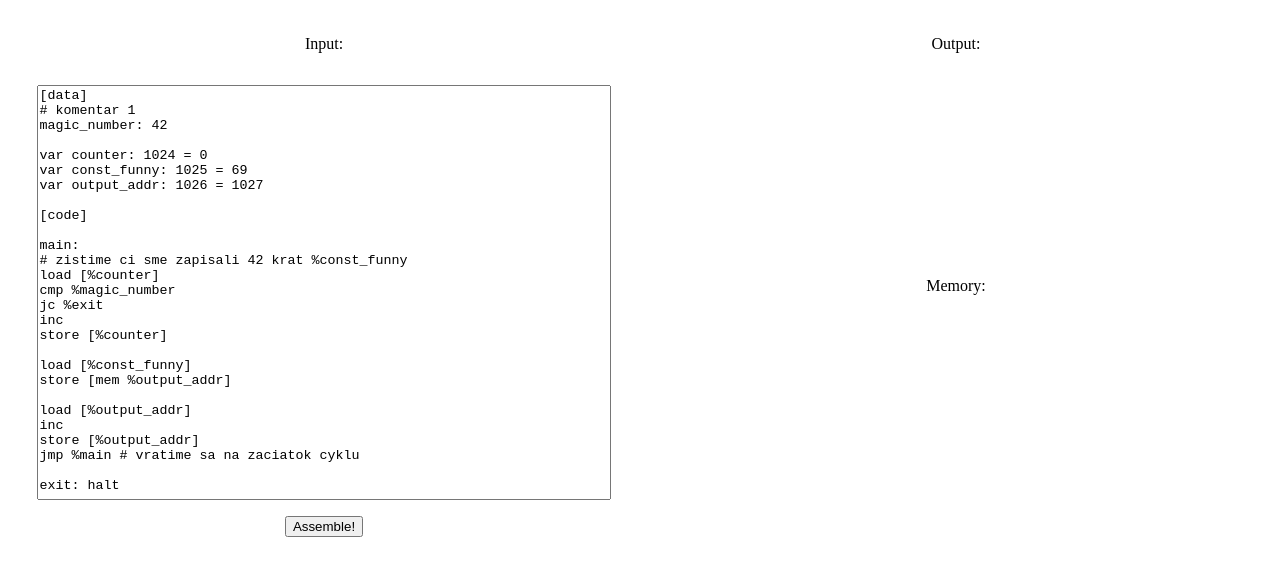
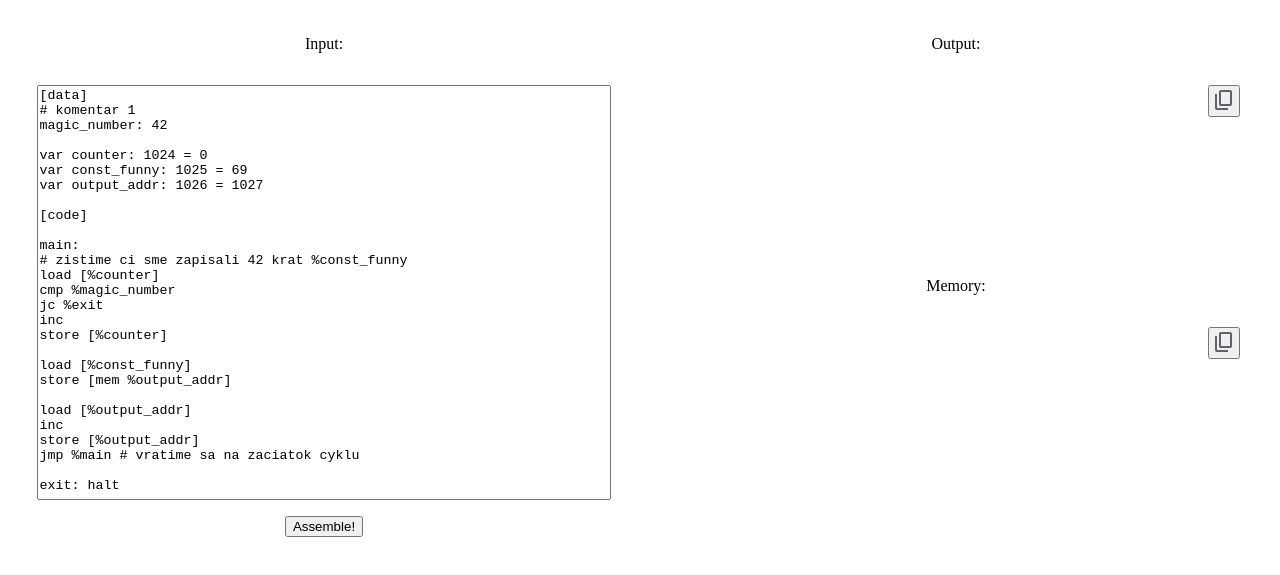
Before and after one commit to tancop/regasm, a plain HTML site: page index.html in a window 1280 px wide. Shown: the part 69-644 px from the top of the page. Drawn offline with Linux system fonts and the light colour scheme.

Commit message:
Add copy buttons

```diff
--- a/index.css
+++ b/index.css
@@ -24,8 +24,16 @@ textarea {
     flex-direction: row;
 }
 
-pre {
+.fill {
     width: 90%;
-    height: 10rem;
+    min-height: 10rem;
     margin: 1rem;
 }
+
+.btn-copy {
+    display: flex;
+    height: 2rem;
+    width: 2rem;
+    justify-content: center;
+    float: right;
+}
--- a/index.html
+++ b/index.html
@@ -52,9 +52,19 @@ exit: halt</textarea
             </div>
             <div class="column">
                 <p>Output:</p>
-                <pre id="output-area"></pre>
+                <div class="fill">
+                    <button id="copy-code" class="btn-copy">
+                        <img src="content_copy.svg" alt="Copy code" />
+                    </button>
+                    <pre id="output-area"></pre>
+                </div>
                 <p id="memory-header">Memory:</p>
-                <pre id="output-mem"></pre>
+                <div class="fill">
+                    <button id="copy-memory" class="btn-copy">
+                        <img src="content_copy.svg" alt="Copy memory" />
+                    </button>
+                    <pre id="output-mem"></pre>
+                </div>
             </div>
         </div>
     </body>
--- a/main.js
+++ b/main.js
@@ -19,6 +19,10 @@ window.onload = function () {
   let memoryHeader = document.getElementById("memory-header");
   /** @type HTMLPreElement */
   let outputMem = document.getElementById("output-mem");
+  /** @type HTMLButtonElement */
+  let copyCodeButton = document.getElementById("copy-code");
+  /** @type HTMLButtonElement */
+  let copyMemoryButton = document.getElementById("copy-memory");
 
   assembleButton.addEventListener(
     "click",
@@ -126,4 +130,20 @@ window.onload = function () {
     },
     { passive: true },
   );
+
+  copyCodeButton.addEventListener(
+    "click",
+    () => {
+      window.navigator.clipboard.writeText(outputArea.innerHTML);
+    },
+    { passive: true },
+  );
+
+  copyMemoryButton.addEventListener(
+    "click",
+    () => {
+      window.navigator.clipboard.writeText(outputMem.innerHTML);
+    },
+    { passive: true },
+  );
 };
```
Also changed, not shown: content_copy.svg (added).
